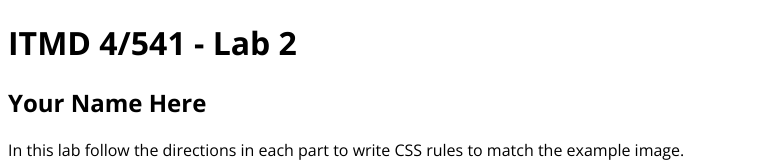
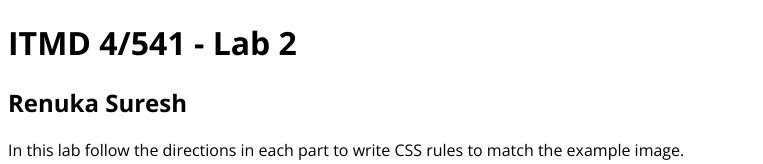
Before and after one commit to RenukaSuresh09/ITMD-541-Lab-2, a plain HTML site: page index.html in a window 1280 px wide. Shown: the top 164 px of the page, without its empty margins (0-763 px from the left). Drawn offline with nearby package versions, Linux system fonts and the light colour scheme.

Commit message:
Update index.html

```diff
--- a/index.html
+++ b/index.html
@@ -14,7 +14,7 @@
 <body>
   <header class="w700">
     <h1>ITMD 4/541 - Lab 2</h1>
-    <h2>Your Name Here</h2>
+    <h2>Renuka Suresh</h2>
     <p>In this lab follow the directions in each part to write CSS rules to match the example image. <strong>DO NOT</strong> edit this HTML file in any way except to add your name in the H2 in the Header section above this text. <strong>DO NOT</strong> edit the global.css file in any way. You will write all your CSS in the proper sections in the styles.css file only.</p>
     <p>Create a Lab2 folder in your class GitHub repository and place all the files for this lab in that folder, including the assets folder with images. Once you publish this lab to GitHub Pages, submit to the blackboard assignment a link to this main lab page in GitHub Pages and your GitHub repository code.</p>
   </header>
```
